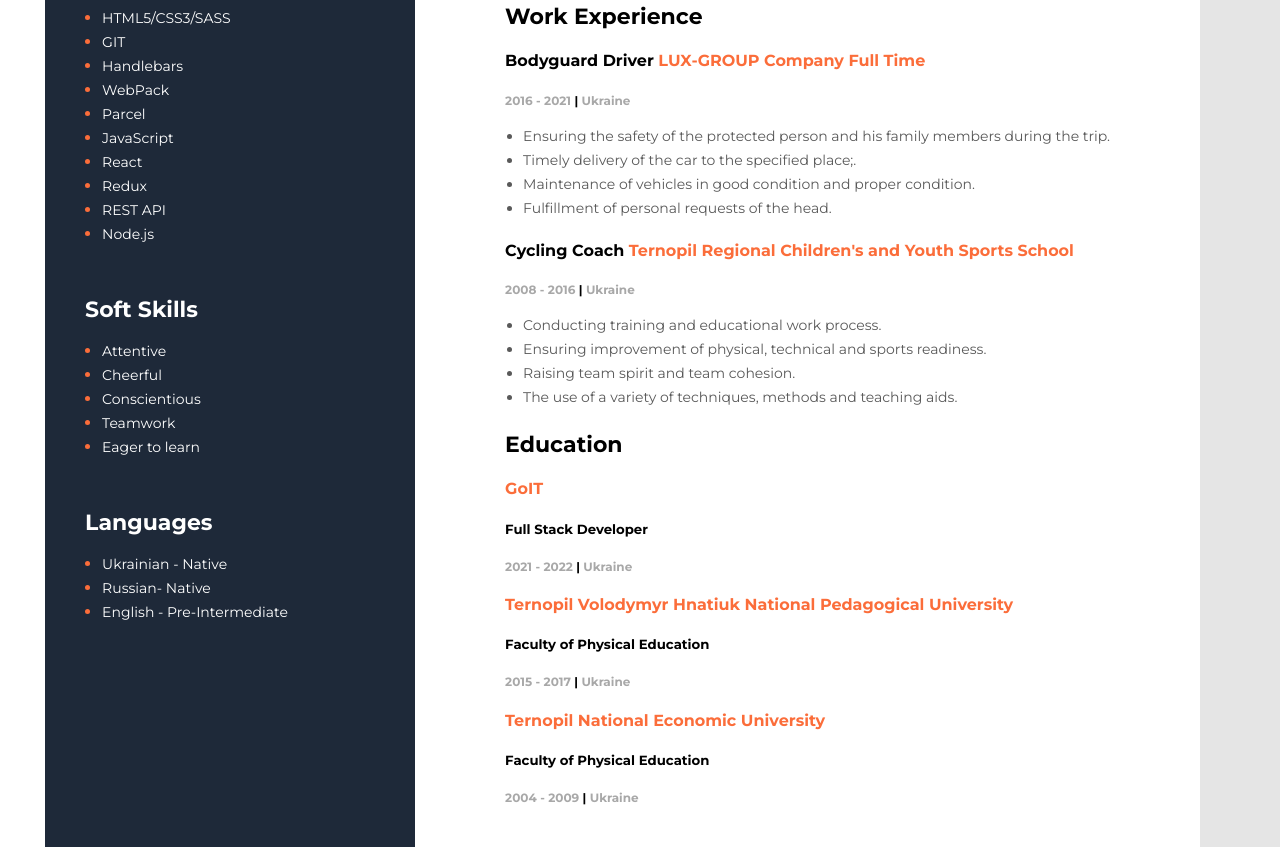
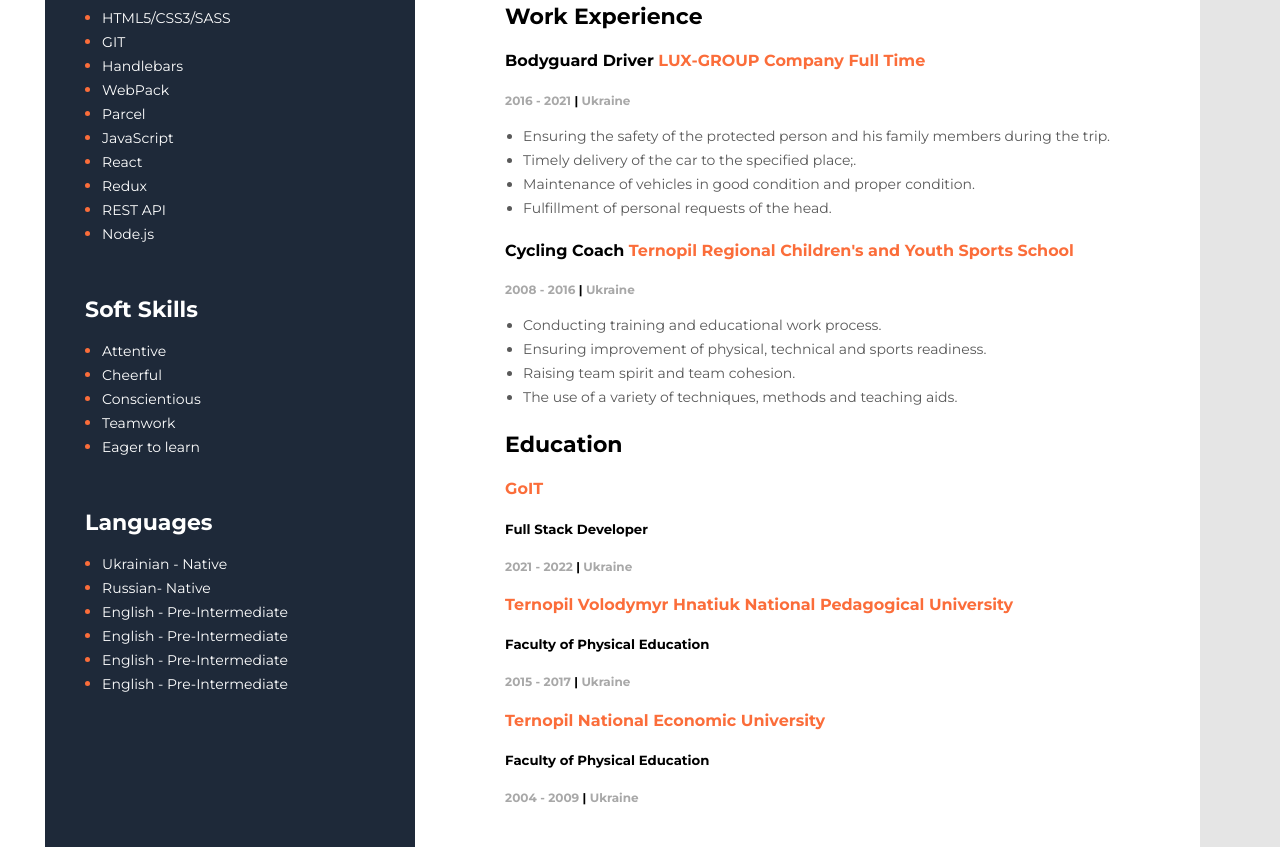
Before and after one commit to zenya385/CV, a plain HTML site: page index.html in a window 1280 px wide. Shown: the part 730-1577 px from the top of the page. Drawn offline with Linux system fonts and the light colour scheme.

Commit message:
Update index.html

```diff
--- a/index.html
+++ b/index.html
@@ -217,6 +217,9 @@
                     <li class="soft-skills-item"><span class="soft-skills-item-text">Ukrainian - Native</span></li>
                     <li class="soft-skills-item"><span class="soft-skills-item-text">Russian- Native</span></li>
                     <li class="soft-skills-item"><span class="soft-skills-item-text">English - Pre-Intermediate</span>
+                        <li class="soft-skills-item"><span class="soft-skills-item-text">English - Pre-Intermediate</span>
+                            <li class="soft-skills-item"><span class="soft-skills-item-text">English - Pre-Intermediate</span>
+                                <li class="soft-skills-item"><span class="soft-skills-item-text">English - Pre-Intermediate</span>
                     </li>
                 </ul>
             </div>
```
